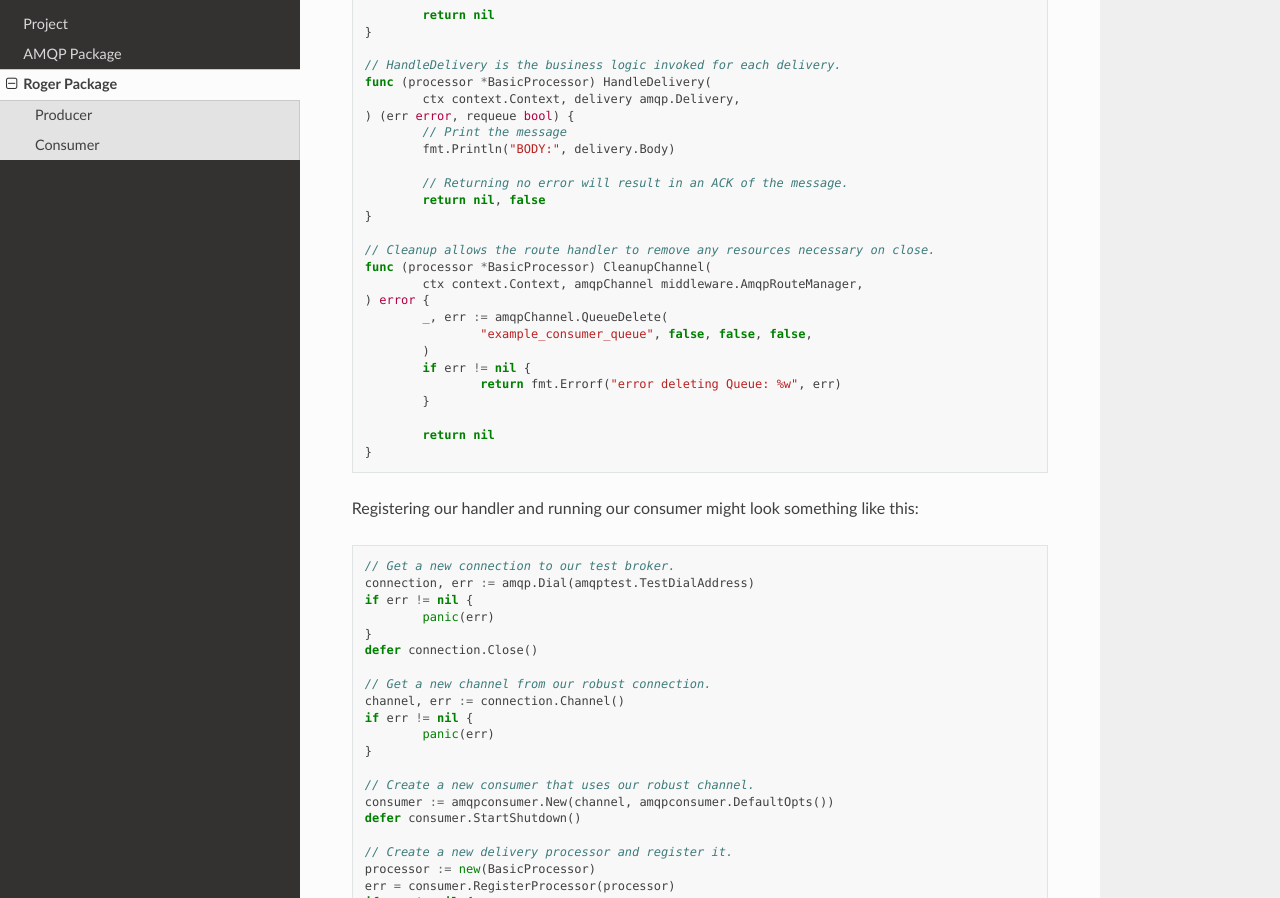
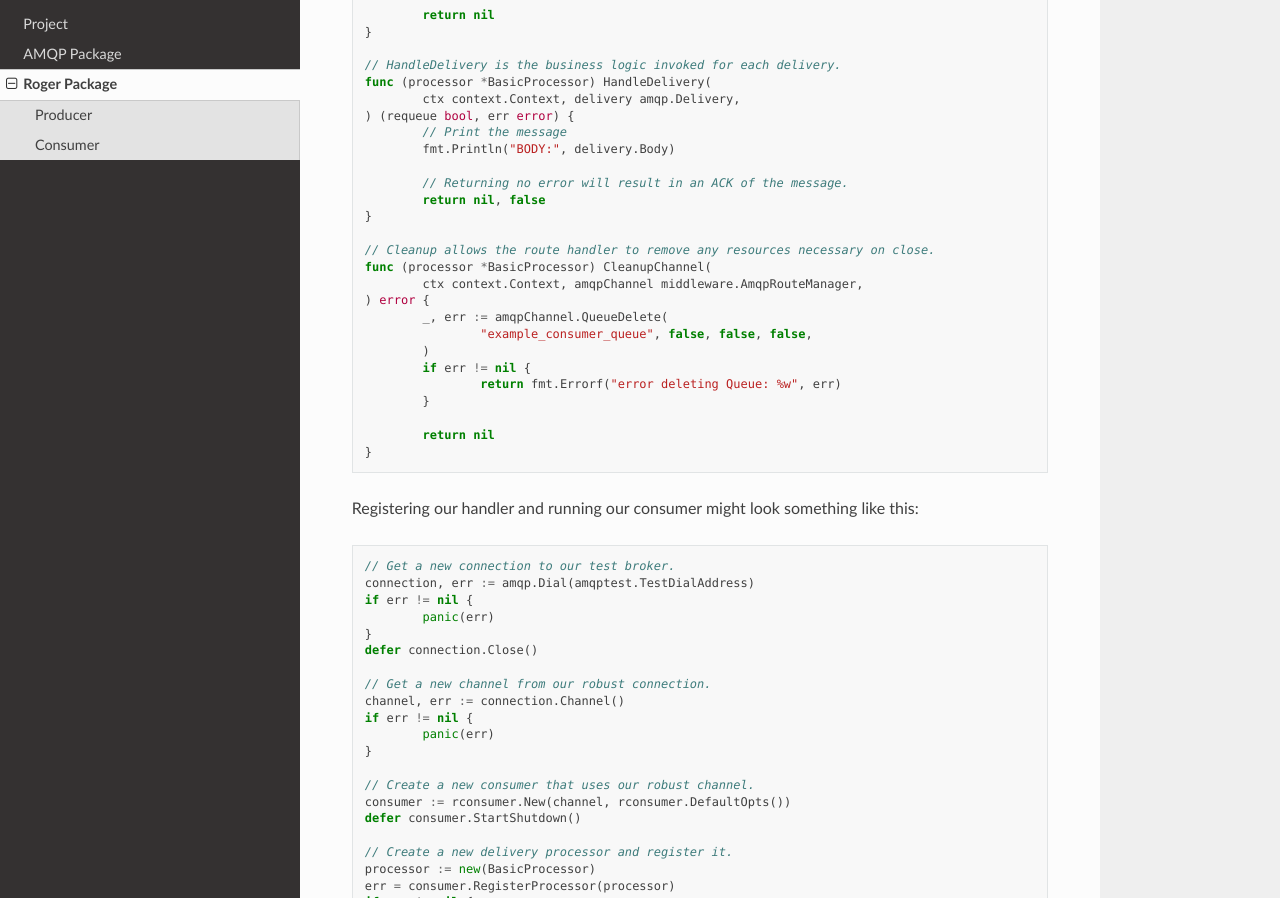
Before and after one commit to peake100/rogerRabbit-go, a Sphinx documentation site: the page built from zdocs/source/roger.rst, in a window 1280 px wide and 1400 px high, scrolled down 2757 px. Shown: the part 153-1051 px from the top of the window. Built offline with Sphinx 7.4.7 and the Read the Docs theme 2.0.0, drawn with Linux system fonts in a browser that asks for light colours.

Commit message:
docs tweaks

```diff
--- a/zdocs/source/roger.rst
+++ b/zdocs/source/roger.rst
@@ -165,7 +165,7 @@ A Route handler might looks something like this:
 	// HandleDelivery is the business logic invoked for each delivery.
 	func (processor *BasicProcessor) HandleDelivery(
 		ctx context.Context, delivery amqp.Delivery,
-	) (err error, requeue bool) {
+	) (requeue bool, err error) {
 		// Print the message
 		fmt.Println("BODY:", delivery.Body)
 
@@ -205,7 +205,7 @@ Registering our handler and running our consumer might look something like this:
 	}
 
 	// Create a new consumer that uses our robust channel.
-	consumer := amqpconsumer.New(channel, amqpconsumer.DefaultOpts())
+	consumer := rconsumer.New(channel, rconsumer.DefaultOpts())
 	defer consumer.StartShutdown()
 
 	// Create a new delivery processor and register it.
```
Also changed, not shown: 1 other file.
